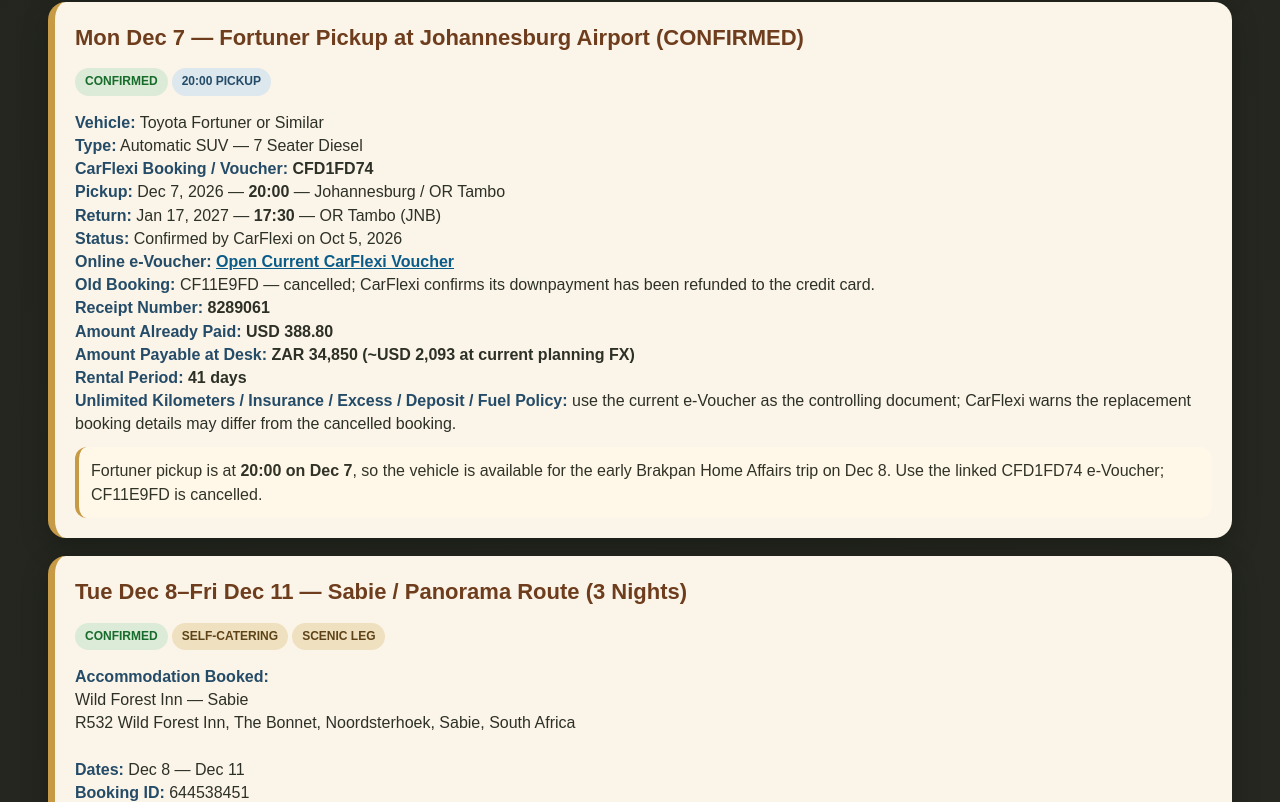
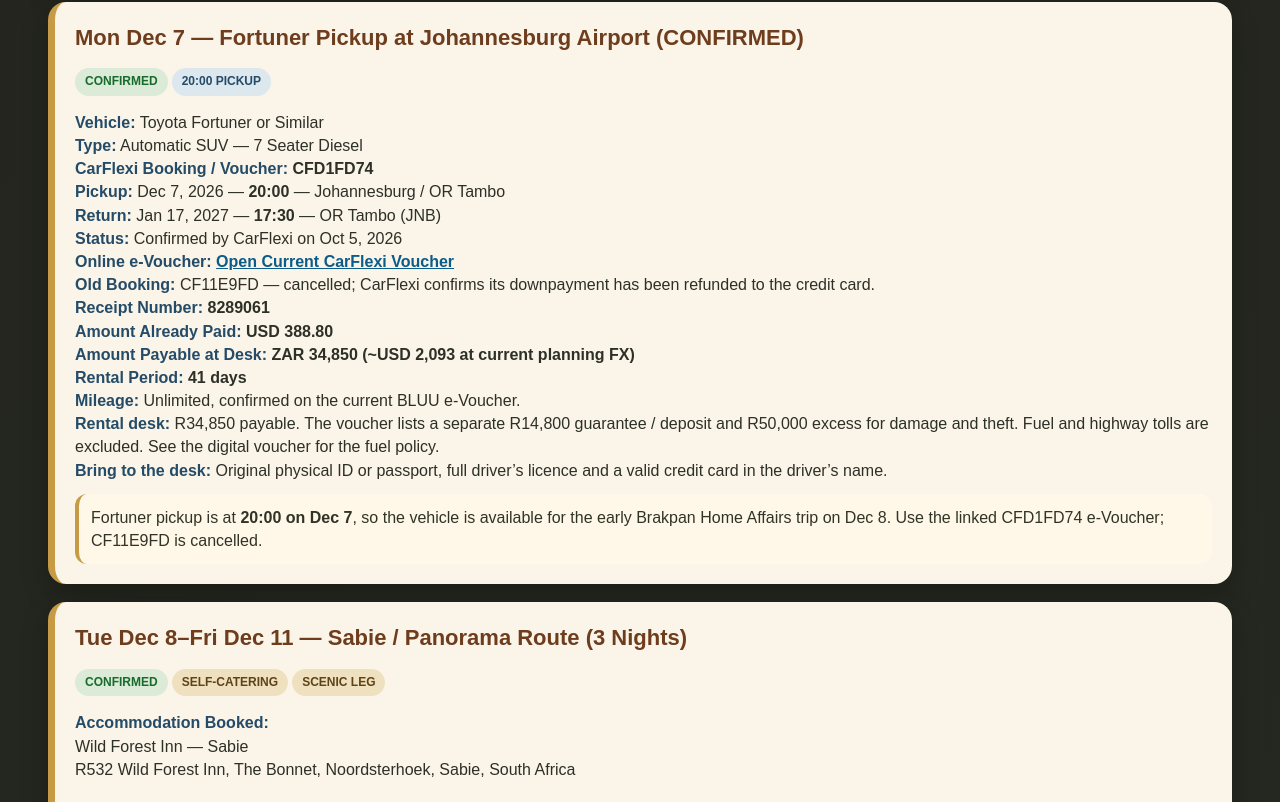
Before and after one commit to treurnich77/south-africa-trip, a plain HTML site: page itinerary-source.html in a window 1280 px wide. Shown: the part 5662-6464 px from the top of the page. Drawn offline with Linux system fonts and the light colour scheme.

Commit message:
Record verified BLUU rental voucher terms

```diff
--- a/itinerary-source.html
+++ b/itinerary-source.html
@@ -327,7 +327,9 @@ Confirmed plan: <b>100 GB of 4G data for 45 days</b> in South Africa. Orange lis
 <span class="big">Amount Already Paid:</span> <b>USD 388.80</b><br>
 <span class="big">Amount Payable at Desk:</span> <b>ZAR 34,850 (~USD 2,093 at current planning FX)</b><br>
 <span class="big">Rental Period:</span> <b>41 days</b><br>
-<span class="big">Unlimited Kilometers / Insurance / Excess / Deposit / Fuel Policy:</span> use the current e-Voucher as the controlling document; CarFlexi warns the replacement booking details may differ from the cancelled booking.
+<span class="big">Mileage:</span> Unlimited, confirmed on the current BLUU e-Voucher.<br>
+<span class="big">Rental desk:</span> R34,850 payable. The voucher lists a separate R14,800 guarantee / deposit and R50,000 excess for damage and theft. Fuel and highway tolls are excluded. See the digital voucher for the fuel policy.<br>
+<span class="big">Bring to the desk:</span> Original physical ID or passport, full driver’s licence and a valid credit card in the driver’s name.
 <div class="info">Fortuner pickup is at <b>20:00 on Dec 7</b>, so the vehicle is available for the early Brakpan Home Affairs trip on Dec 8. Use the linked CFD1FD74 e-Voucher; CF11E9FD is cancelled.</div>
 </section>
 
```
